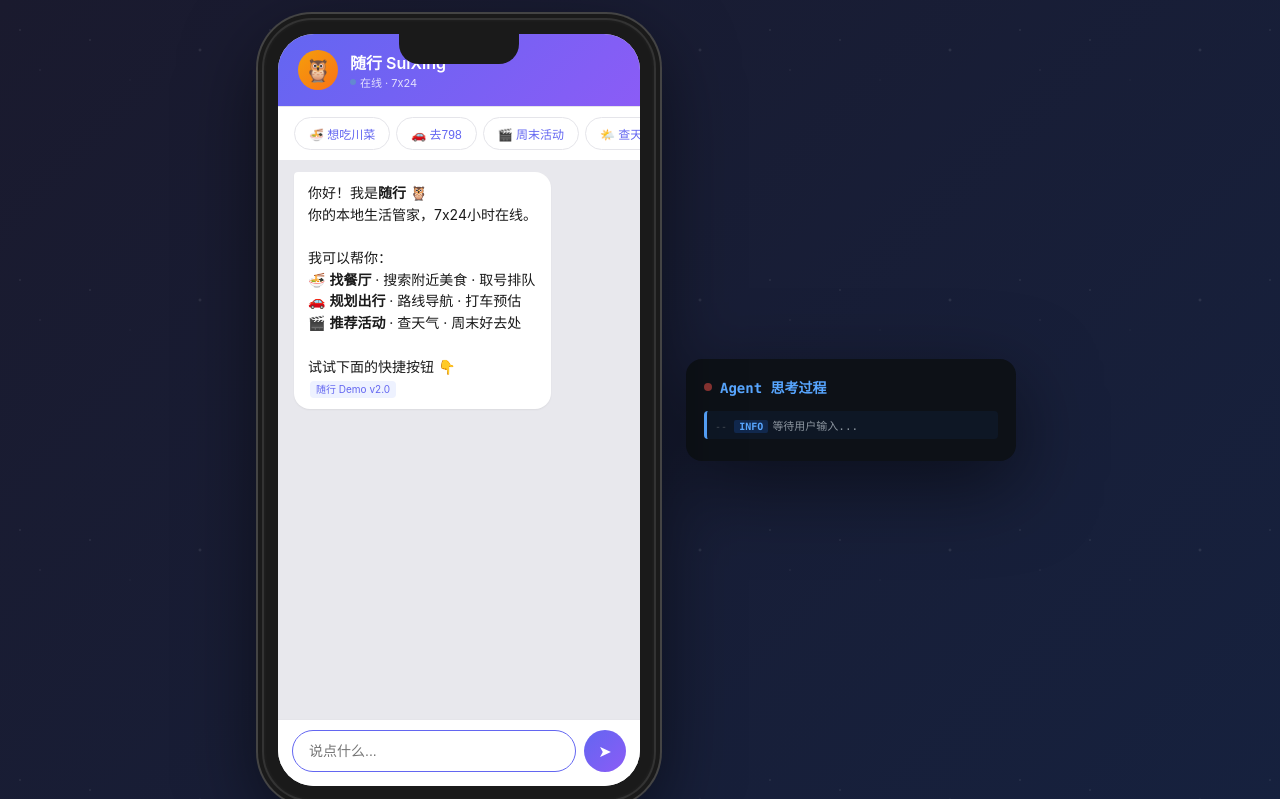
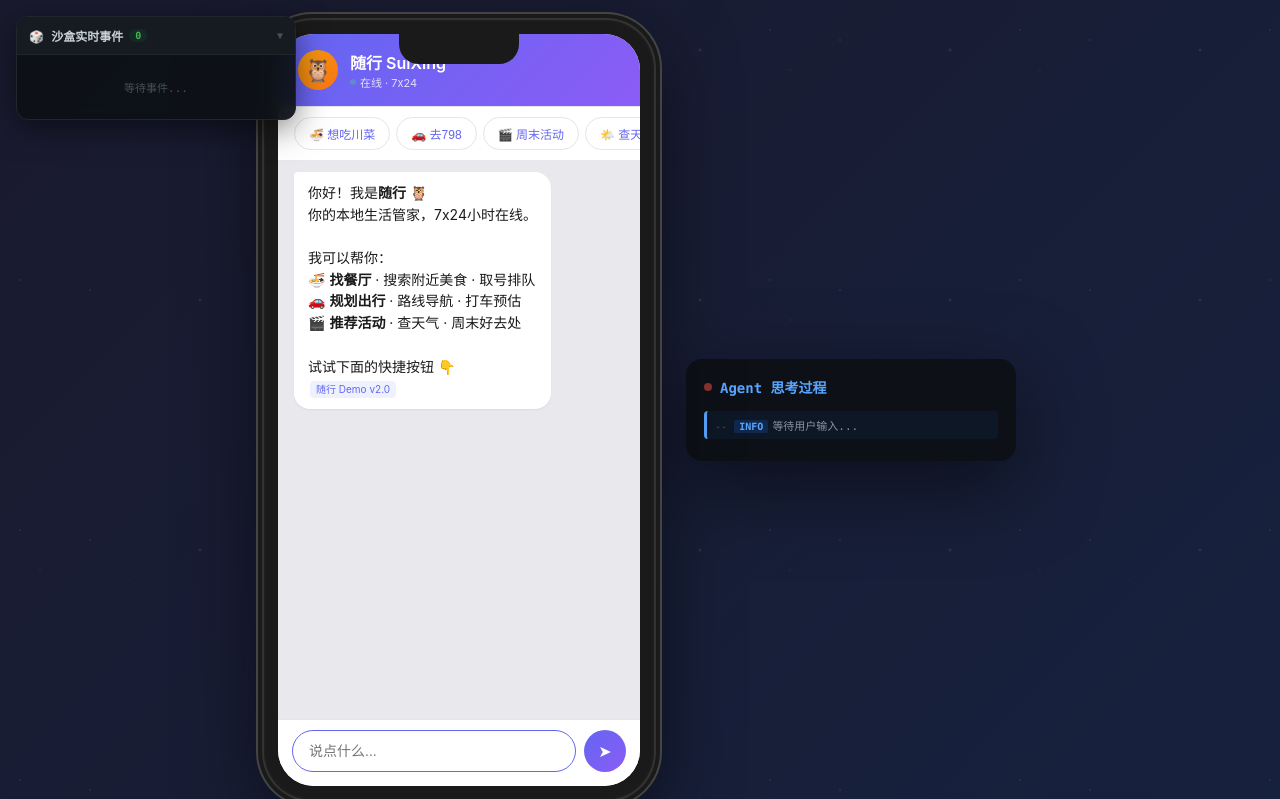
Before and after one commit to Canality/suixing, a FastAPI app: page / in a window 1280 px wide. Shown: the top 799 px of the page. Run offline with FastAPI, Linux system fonts and the light colour scheme; data that the repository does not hold is empty.

Commit message:
新增沙盒实时事件面板 (左上角独立模块)
- app.py: 新增 /api/sandbox/events 端点 (最近事件+格式化时间+当前天气)
- index.html CSS: 半透明暗色面板, 颜色编码事件类型(天气蓝/排队橙/场馆红/票源绿)
- index.html HTML: 可折叠面板, 点击标题切换展开/收起
- index.html JS: 每5秒自动轮询刷新, 最新事件在最上面

```diff
--- a/app.py
+++ b/app.py
@@ -320,6 +320,29 @@ def mock_random_events(limit: int = 10):
     return {"events": events, "timestamp": datetime.now().isoformat()}
 
 
+@app.get("/api/sandbox/events")
+def sandbox_events(limit: int = 8):
+    """返回最近的沙盒事件，供前端实时事件面板使用。"""
+    events = get_recent_events(limit)
+    # 格式化时间戳为短格式
+    for e in events:
+        if e.get("time"):
+            try:
+                t = e["time"]
+                if isinstance(t, str) and len(t) >= 16:
+                    e["time_short"] = t[11:16]  # HH:MM
+                else:
+                    e["time_short"] = ""
+            except Exception:
+                e["time_short"] = ""
+    return {
+        "events": events,
+        "count": len(events),
+        "timestamp": datetime.now().isoformat(),
+        "weather": get_weather_state().get("condition", ""),
+    }
+
+
 @app.get("/api/health")
 def health():
     return {"ok": True, "service": "SuiXing Demo Server", "timestamp": datetime.now().isoformat()}
--- a/templates/index.html
+++ b/templates/index.html
@@ -119,11 +119,46 @@ body{font-family:-apple-system,BlinkMacSystemFont,'Segoe UI',sans-serif;backgrou
 .action-card .ac-btn:hover{background:#6366f1;color:#fff}
 .action-card .ac-btn.primary{background:#6366f1;color:#fff}
 .action-card .ac-btn.primary:hover{background:#4f46e5}
+
+/* Sandbox Events Panel */
+.sandbox-panel{position:fixed;top:16px;left:16px;z-index:100;background:rgba(13,17,23,0.94);border:1px solid #21262d;border-radius:12px;width:280px;max-height:420px;overflow:hidden;box-shadow:0 8px 32px rgba(0,0,0,.5);backdrop-filter:blur(8px);font-family:'SF Mono',Consolas,monospace;font-size:11px}
+.sandbox-header{display:flex;align-items:center;justify-content:space-between;padding:10px 12px;background:#161b22;border-bottom:1px solid #21262d;cursor:pointer;user-select:none}
+.sandbox-header .sh-title{font-size:12px;font-weight:600;color:#c9d1d9;display:flex;align-items:center;gap:6px}
+.sandbox-header .sh-badge{font-size:10px;padding:1px 6px;border-radius:8px;background:#23863622;color:#3fb950}
+.sandbox-header .sh-toggle{color:#484f58;transition:transform .2s;font-size:10px}
+.sandbox-panel.collapsed .sh-toggle{transform:rotate(-90deg)}
+.sandbox-panel.collapsed .sandbox-body{display:none}
+.sandbox-body{max-height:360px;overflow-y:auto;padding:4px 0}
+.sandbox-body::-webkit-scrollbar{width:3px}
+.sandbox-body::-webkit-scrollbar-thumb{background:#30363d;border-radius:2px}
+.sandbox-event{display:flex;gap:6px;padding:4px 10px;border-bottom:1px solid #ffffff05;animation:fadeTech .3s;align-items:flex-start}
+.sandbox-event:hover{background:#ffffff05}
+.sandbox-event .se-time{color:#484f58;font-size:10px;flex-shrink:0;min-width:36px;padding-top:1px}
+.sandbox-event .se-dot{width:6px;height:6px;border-radius:50%;flex-shrink:0;margin-top:3px}
+.sandbox-event .se-dot.w{background:#58a6ff}
+.sandbox-event .se-dot.q{background:#d29922}
+.sandbox-event .se-dot.v{background:#f85149}
+.sandbox-event .se-dot.t{background:#3fb950}
+.sandbox-event .se-dot.l{background:#a371f7}
+.sandbox-event .se-msg{color:#8b949e;line-height:1.4;word-break:break-all}
+.sandbox-empty{color:#484f58;text-align:center;padding:20px 12px;font-size:11px}
 </style>
 </head>
 <body>
 <div class="stars"></div>
 <div class="toast-container" id="toastContainer"></div>
+
+<!-- Sandbox Events Panel -->
+<div class="sandbox-panel" id="sandboxPanel">
+  <div class="sandbox-header" onclick="toggleSandbox()">
+    <span class="sh-title">🎲 沙盒实时事件 <span class="sh-badge" id="sbCount">0</span></span>
+    <span class="sh-toggle">▼</span>
+  </div>
+  <div class="sandbox-body" id="sandboxBody">
+    <div class="sandbox-empty">等待事件...</div>
+  </div>
+</div>
+
 <div class="container">
 <!-- Phone -->
 <div class="phone-frame">
@@ -320,6 +355,49 @@ function ask(msg) {
   });
 }
 
+// ── Sandbox Events Panel ──────────────────────────────
+
+const EVENT_DOT = {weather_changed:'w',forecast_change:'w',restaurant_full:'q',queue_update:'q',table_opened:'q',restaurant_closed:'v',restaurant_reopened:'v',venue_closed:'v',venue_disrupted:'v',venue_recovered:'v',ticket_released:'t',bikes_empty:'v',daily_special:'q',temporary_closed:'v',life_event:'l'};
+
+function toggleSandbox() {
+  document.getElementById('sandboxPanel').classList.toggle('collapsed');
+}
+
+function refreshSandbox() {
+  fetch('/api/sandbox/events?limit=8')
+    .then(function(r) { return r.json(); })
+    .then(function(d) {
+      var body = document.getElementById('sandboxBody');
+      var badge = document.getElementById('sbCount');
+      badge.textContent = d.count;
+      badge.style.background = d.count > 0 ? '#d2992233' : '#23863622';
+      badge.style.color = d.count > 0 ? '#d29922' : '#3fb950';
+
+      if (!d.events || !d.events.length) {
+        body.innerHTML = '<div class="sandbox-empty">等待事件...</div>';
+        return;
+      }
+
+      var html = '';
+      for (var i = d.events.length - 1; i >= 0; i--) {
+        var e = d.events[i];
+        var dotClass = EVENT_DOT[e.type] || 'l';
+        var time = e.time_short || '';
+        html += '<div class="sandbox-event">'
+          + '<span class="se-time">' + time + '</span>'
+          + '<span class="se-dot ' + dotClass + '"></span>'
+          + '<span class="se-msg">' + e.message + '</span>'
+          + '</div>';
+      }
+      body.innerHTML = html;
+    })
+    .catch(function() {});
+}
+
+// Initial fetch + auto-refresh every 5 seconds
+refreshSandbox();
+setInterval(refreshSandbox, 5000);
+
 // SSE tech panel
 const evt = new EventSource('/api/events');
 evt.onmessage = function(e) {
```
Also changed, not shown: openclaw-workspace/USER.md (+1 -1 lines), openclaw-workspace/memory/2026-06-04.md (+11 -0 lines).
